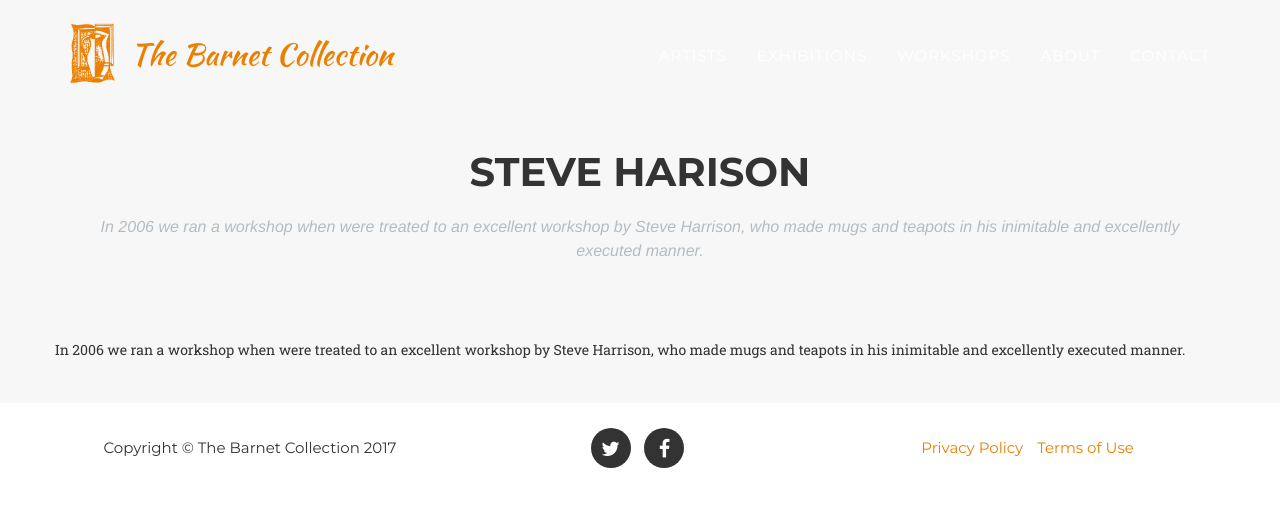
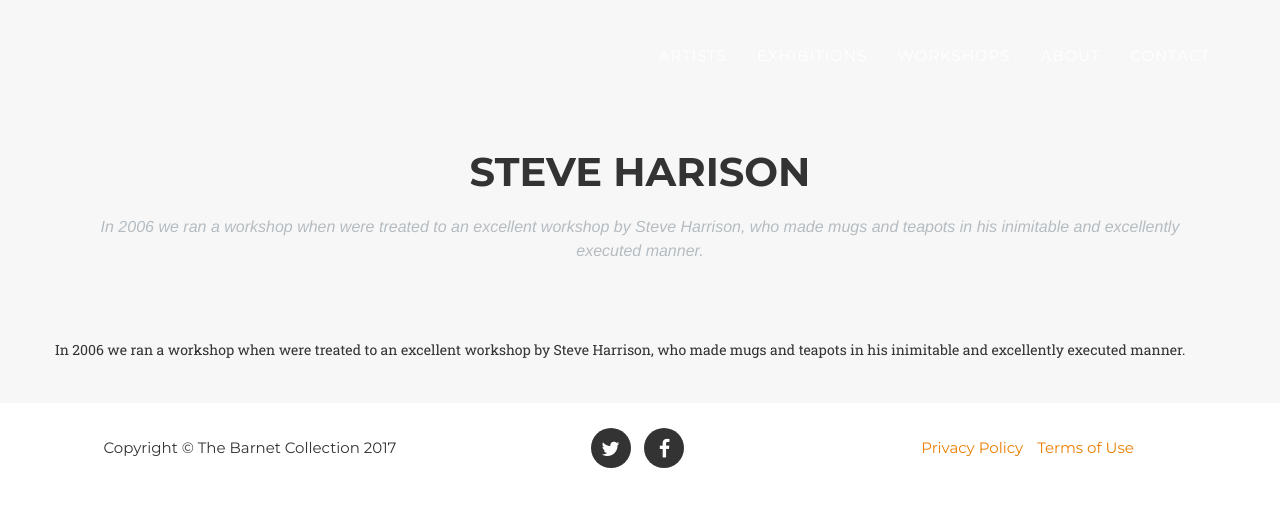
Before and after one commit to lottie189/TheBarnetCollection.org, a Jekyll site: the page built from steve-harrison.markdown, in a window 1280 px wide. Shown: the top 507 px of the page. Built offline with Jekyll 4.4.1, drawn with Linux system fonts in a browser that asks for light colours; some web fonts are replaced.

Commit message:
Commenting out barnet collection nav button

```diff
--- a/_includes/nav.html
+++ b/_includes/nav.html
@@ -9,8 +9,9 @@
                     <span class="icon-bar"></span>
                     <span class="icon-bar"></span>
                 </button>
-            <img src="{{'/img/logo.png' | prepend: site.baseurl }}" class="navbar-brand navbar-logo">
-            <a class="navbar-brand page-scroll" href="#page-top">{{site.title}}</a>
+
+           <!-- <img src="{{'/img/logo.png' | prepend: site.baseurl }}" class="navbar-brand navbar-logo">
+            <a class="navbar-brand page-scroll" href="#page-top">{{site.title}}</a> -->
         </div>
 
         <!-- Collect the nav links, forms, and other content for toggling -->
```
